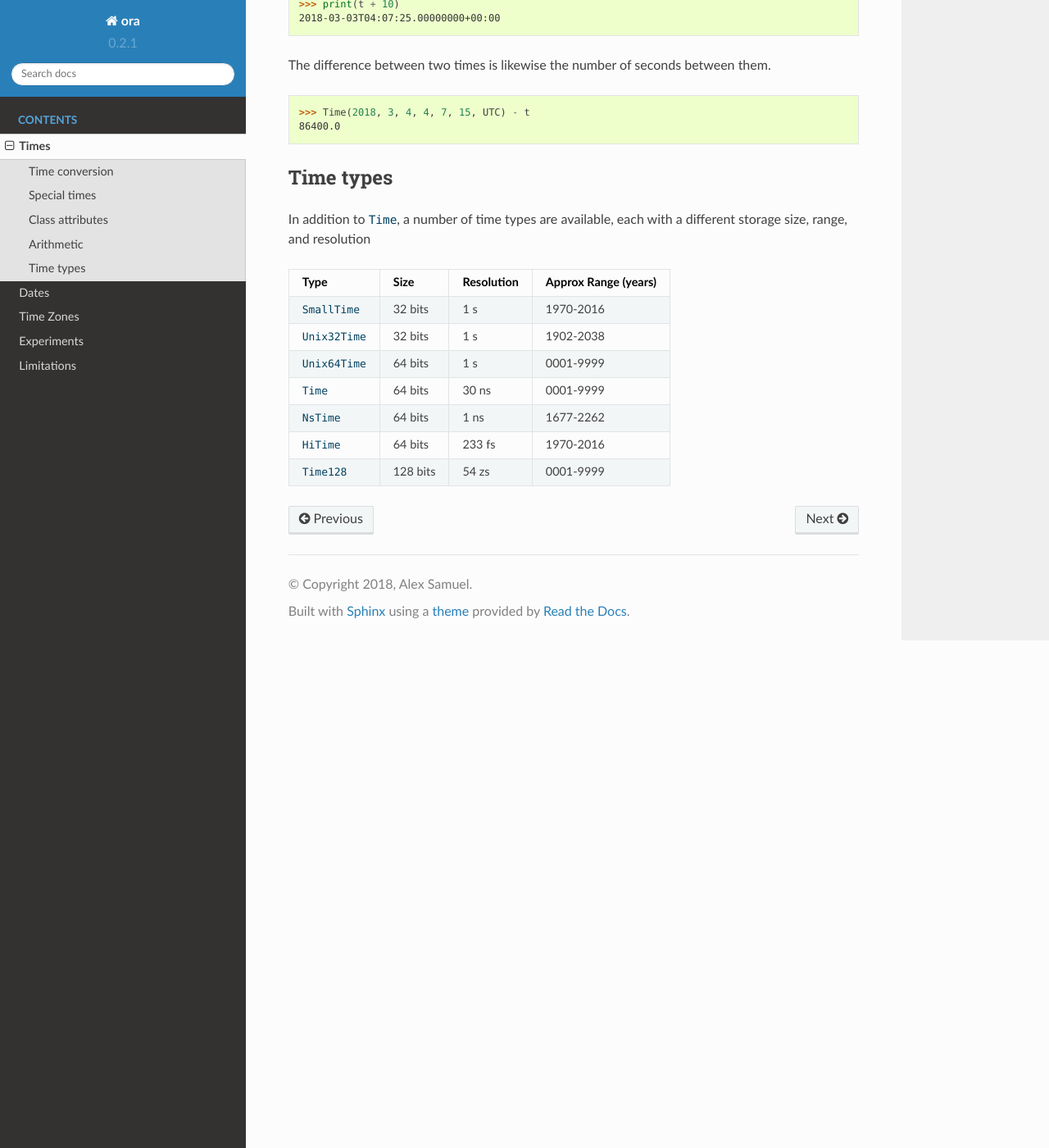
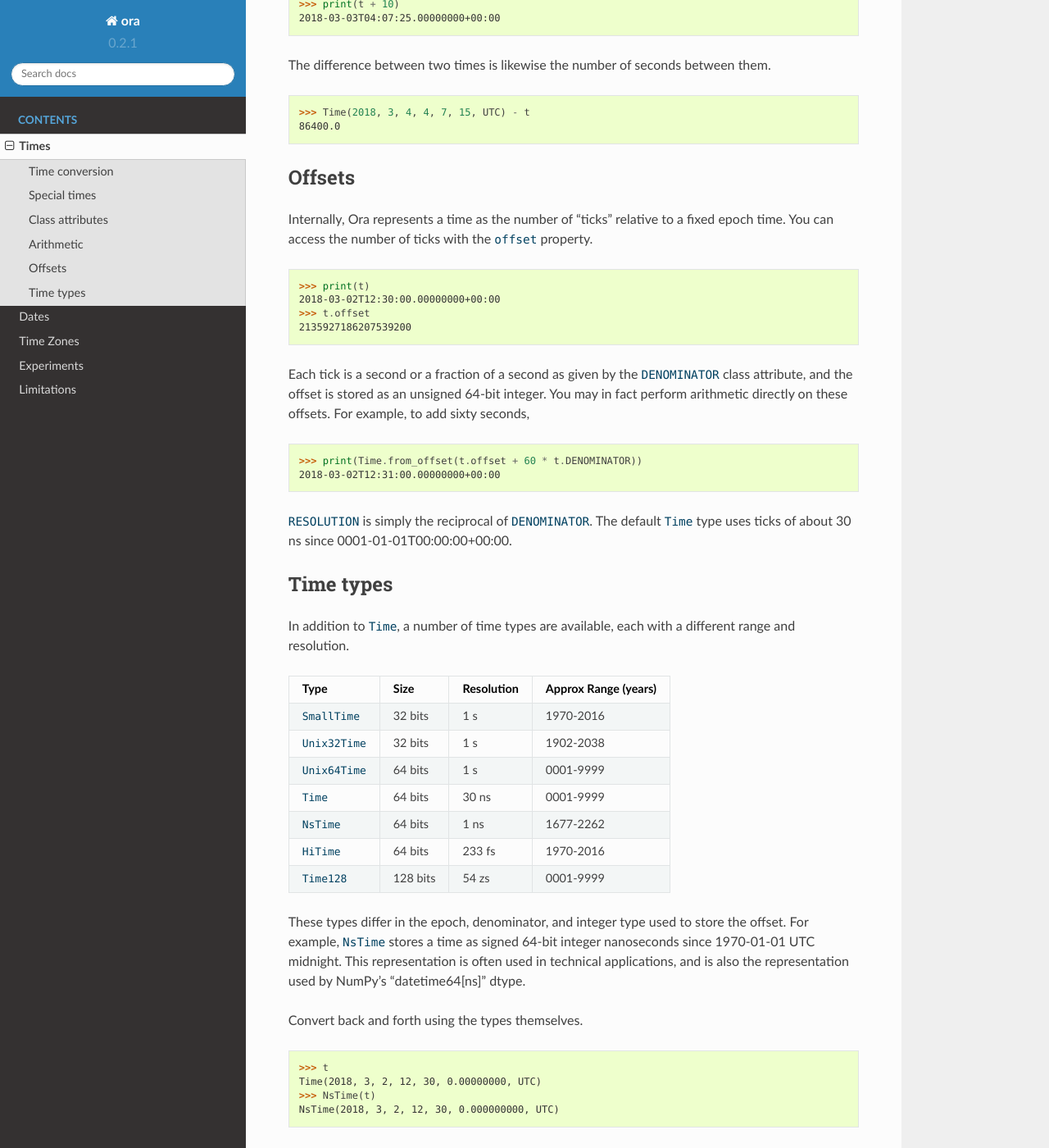
Before and after one commit to alexhsamuel/ora, a Sphinx documentation site: the page built from docs/times.rst, in a window 1280 px wide and 1400 px high, scrolled down 1745 px. Shown: the whole window at 82% size. Built offline with Sphinx 7.4.7 and the Read the Docs theme 2.0.0, drawn with Linux system fonts in a browser that asks for light colours; pages that are not in the unit, such as notebooks, are missing from menus; some of the changed text lies outside the part shown.

Commit message:
More time docs.

```diff
--- a/docs/times.rst
+++ b/docs/times.rst
@@ -87,11 +85,34 @@ The difference between two times is likewise the number of seconds between them.
     86400.0
 
 
+Offsets
+-------
+
+Internally, Ora represents a time as the number of "ticks" relative to a fixed
+epoch time.  You can access the number of ticks with the `offset` property.
+
+    >>> print(t)
+    2018-03-02T12:30:00.00000000+00:00
+    >>> t.offset
+    2135927186207539200
+
+Each tick is a second or a fraction of a second as given by the `DENOMINATOR`
+class attribute, and the offset is stored as an unsigned 64-bit integer.  You
+may in fact perform arithmetic directly on these offsets.  For example, to add
+sixty seconds,
+
+    >>> print(Time.from_offset(t.offset + 60 * t.DENOMINATOR))
+    2018-03-02T12:31:00.00000000+00:00
+
+`RESOLUTION` is simply the reciprocal of `DENOMINATOR`.  The default `Time` type
+uses ticks of about 30 ns since 0001-01-01T00:00:00+00:00.
+
+
 Time types
 ----------
 
 In addition to `Time`, a number of time types are available, each with
-a different storage size, range, and resolution
+a different range and resolution.
 
 =============== ======== =========== ====================
 Type            Size     Resolution  Approx Range (years)
@@ -104,3 +125,24 @@ Type            Size     Resolution  Approx Range (years)
 `HiTime`         64 bits 233 fs      1970-2016
 `Time128`       128 bits 54 zs       0001-9999
 =============== ======== =========== ====================
+
+These types differ in the epoch, denominator, and integer type used to store the
+offset.  For example, `NsTime` stores a time as signed 64-bit integer
+nanoseconds since 1970-01-01 UTC midnight.  This representation is often used in
+technical applications, and is also the representation used by NumPy's
+"datetime64[ns]" dtype.
+
+Convert back and forth using the types themselves.
+
+    >>> t
+    Time(2018, 3, 2, 12, 30, 0.00000000, UTC)
+    >>> NsTime(t)
+    NsTime(2018, 3, 2, 12, 30, 0.000000000, UTC)
+
+.. If you try to convert a time that doesn't fit, you'll get an `OverflowError`.
+
+Most functions that return a time object accept a `Time` argument, which allows
+you to specify which time class you want.
+
+    >>> now(Time128)
+    Time128(2018, 3, 2, 12, 49, 21.010432000000000, UTC)
```
Also changed, not shown: other parts of docs/times.rst (+1 -3 lines).
